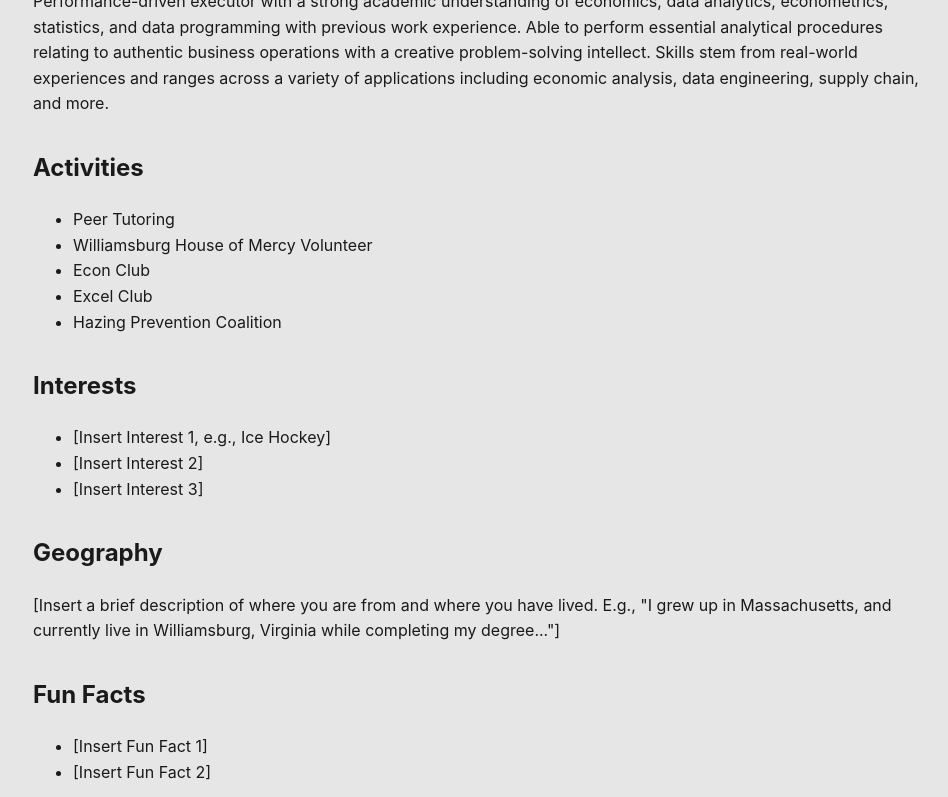
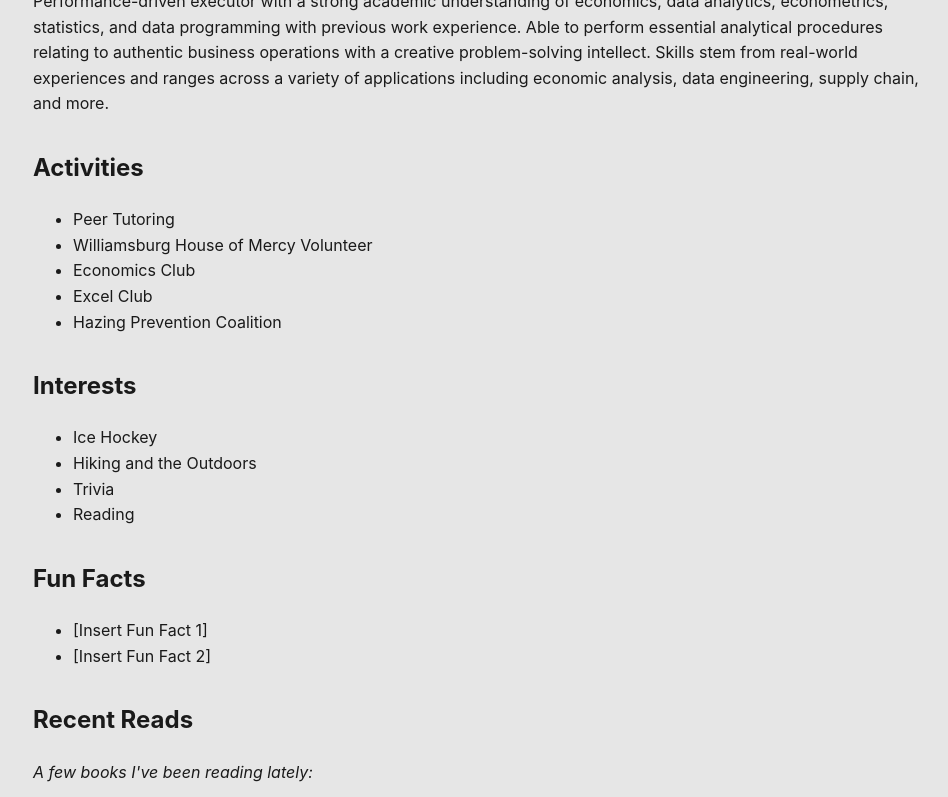
Before and after one commit to bxdubey/github.io, a Jekyll site: the page built from about.html, in a window 1280 px wide and 900 px high, scrolled down 228 px, cut to the strip 0-797 px from the top of the window. Shown: the whole strip, without its empty margins (157-1105 px from the left). Built offline with Jekyll 4.4.1, drawn with Linux system fonts in a browser that asks for light colours.

Commit message:
Update club name and interests in about.html
Updated club name and added interests while removing placeholder text.

```diff
--- a/about.html
+++ b/about.html
@@ -12,7 +12,7 @@ layout: default
     <ul>
         <li>Peer Tutoring</li>
         <li>Williamsburg House of Mercy Volunteer</li>
-        <li>Econ Club</li>
+        <li>Economics Club</li>
         <li>Excel Club</li>
         <li>Hazing Prevention Coalition</li>
     </ul>
@@ -21,16 +21,14 @@ layout: default
 <div class="section-block">
     <h2>Interests</h2>
     <ul>
-        <li>[Insert Interest 1, e.g., Ice Hockey]</li>
-        <li>[Insert Interest 2]</li>
-        <li>[Insert Interest 3]</li>
+        <li>Ice Hockey</li>
+        <li>Hiking and the Outdoors</li>
+        <li>Trivia</li>
+        <li>Reading</li>
     </ul>
 </div>
 
-<div class="section-block">
-    <h2>Geography</h2>
-    <p>[Insert a brief description of where you are from and where you have lived. E.g., "I grew up in Massachusetts, and currently live in Williamsburg, Virginia while completing my degree..."]</p>
-</div>
+
 
 <div class="section-block">
     <h2>Fun Facts</h2>
```
